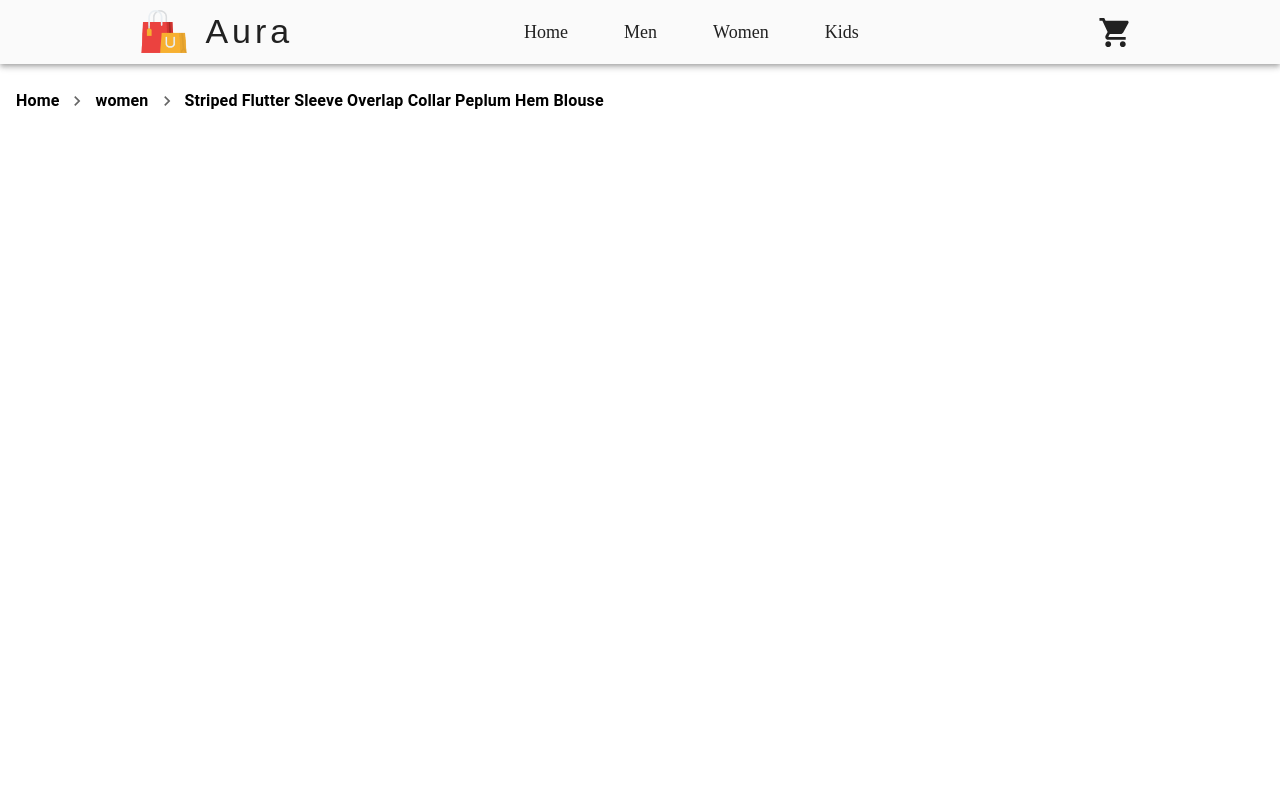
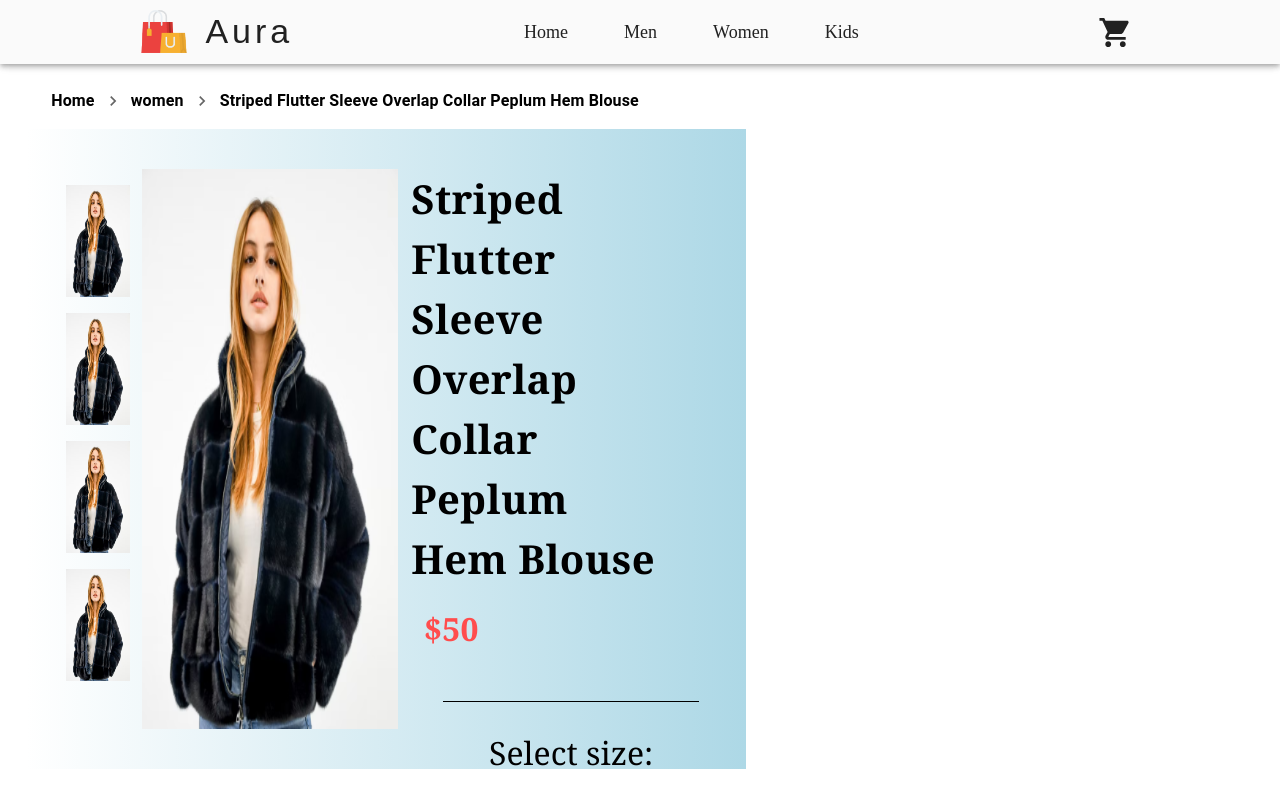
Before and after one commit to adam-sion/Aura-e-commerce, a React (Vite) app in the folder Aura/: page /product/1 in a window 1280 px wide. Built offline with nearby package versions, Linux system fonts and the light colour scheme.

Commit message:
add product to cart

```diff
--- a/Aura/src/components/MuiBreadcrum/MuiBreadcrum.tsx
+++ b/Aura/src/components/MuiBreadcrum/MuiBreadcrum.tsx
@@ -10,7 +10,7 @@ interface breadcrumProps {
 
 export const MuiBreadcrum:FC<breadcrumProps> = ({product})=> {
     return (
-        <Box m={2}>
+        <Box sx={{marginLeft:'2vw'}} m={2}>
 <Breadcrumbs aria-label="breadcrumb" separator={<NavigateNextIcon fontSize="small"/>}>
 <Link className="bread-link" to={"/"}>Home</Link>
 <Link className="bread-link" to={`/${product?.category}`}>{product?.category}</Link>
--- a/Aura/src/components/ProductDetails/ProductDetails.tsx
+++ b/Aura/src/components/ProductDetails/ProductDetails.tsx
@@ -4,9 +4,18 @@ import { useParams } from "react-router-dom";
 import { MuiBreadcrum } from "../MuiBreadcrum/MuiBreadcrum";
 import { Product } from "../../types/Product";
 import all_product from "../../data/all_product.ts";
+import { Box, Button, ButtonGroup, Divider, Typography } from "@mui/material";
+import './ProductDetails.css';
+import { Order } from "../../types/Order.ts";
+import { useShoppingList } from "../../contexts/shoppingCartContext.tsx";
 
 export const ProductDetails:FC = ()=> {
     const [product, setProduct] = useState<Product|undefined>();
+    const {addItem} = useShoppingList();
+    const [order, setOrder] = useState<Order|undefined>();
+
+    const sizes:Pick<Order, 'size'>[] = [{size:'XS'},{size:'S'},{size:'M'},{size:'L'},{size:'XL'} ];
+
     const {productId} = useParams();
 
     useEffect(()=> {
@@ -14,8 +23,131 @@ export const ProductDetails:FC = ()=> {
      setProduct(foundProduct);
     },[])
 return (
-    <>
+    <div style={{marginLeft:'2vw'}}>
     <MuiBreadcrum product={product} />
-    </>
+    <Box
+  sx={{
+    width: '50vw',
+    height: { xs: '150vh', sm: '400vh', md: '70vh' },  // Adjust height for small screens
+    display: 'flex',
+    backgroundImage: 'linear-gradient(to left, lightblue, white)',  // Blue color with 50% transparency
+    flexDirection: 'row',  // Stack on small screens, row on larger screens
+    p: { xs: 2, md: 5 },  // Add padding for smaller screens
+  }}
+>
+    <Box sx={{width:'50%', height: '100%', display:'flex', flexDirection:'row'}}>
+
+
+<Box sx={{display:"flex", flexDirection:'column', width:"20%", height:'100%', marginRight:'1vw'}}>
+
+<img style={{marginBottom:'25%', marginTop:'25%'}}  height={'20%'} src={product?.image} alt="" />
+<img style={{marginBottom:'25%'}}  height={'20%'} src={product?.image} alt="" />
+<img style={{marginBottom:'25%'}}  height={'20%'} src={product?.image} alt="" />
+<img  height={'20%'} src={product?.image} alt="" />
+</Box>
+
+<Box sx={{display:"flex", flexDirection:'column', width:"80%", height:'100%', backgroundColor:'purple'}}>
+<img height={'100%'} src={product?.image} alt="" />
+</Box>
+</Box>
+
+<Box sx={{width:'40%', height: '100%', marginLeft:'2vw'}}>
+<Typography
+  sx={{
+    fontSize:'5vh',
+    fontFamily: 'Georgia, Times New Roman, serif',  // Formal serif font
+    fontWeight: 'bold',  // Optional: Make it bold to stand out
+  }}
+>
+  {product?.name}
+</Typography>
+
+<Typography
+
+  sx={{
+    fontSize:'4vh',
+    fontFamily: 'Georgia, Times New Roman, serif',  // Formal serif font
+    fontWeight: 'bold',
+    marginTop:'2vh',
+    color: '#FF4D4D',
+    marginLeft:'1vw'  // Optional: Make it bold to stand out
+  }}
+>
+  ${product?.price}
+</Typography>
+
+    <Box
+      sx={{
+        display: 'flex',
+        justifyContent: 'center',
+        flexDirection: { xs: 'column', md: 'column' }, // Stack vertically on small screens, same for medium
+        alignItems: 'center',
+        width: '100%',
+        p: { xs: 2, md: 4 }, // Padding changes based on screen size
+      }}
+    >
+      <Divider
+        sx={{
+          width: '100%', // Ensure the Divider spans the container width
+          borderBottomWidth: '1px', // This controls the thickness of the Divider
+          borderColor: 'black', // Set the color of the Divider
+          mt: 2, // Optional: Add margin above the Divider
+          mb: 4, // Optional: Add margin below the Divider
+        }}
+      />
+      <Typography
+        sx={{ fontFamily: 'Georgia, Times New Roman, serif', marginBottom: '2vh', fontSize: { xs: '1.5rem', md: '2rem' } }} // Responsive font size
+        variant="h3"
+      >
+        Select size:
+      </Typography>
+
+      <ButtonGroup sx={{ gap: 2, marginTop: '2vh' }} aria-label="size selection">
+        {sizes.map((sizeObj) => (
+          <Button
+            key={sizeObj.size} // Add a key to each button
+            onClick={() => setOrder({ ...product!!, size: sizeObj.size })} // Access size from sizeObj
+            sx={{
+              width: { xs: 40, md: 50 }, // Responsive width
+              height: { xs: 40, md: 50 }, // Responsive height
+              borderRadius: 0,
+              backgroundColor: 'black',
+              color: 'white',
+              '&:hover': {
+                backgroundColor: '#333',
+              },
+            }}
+          >
+            {sizeObj.size}
+          </Button>
+        ))}
+      </ButtonGroup>
+
+      <Button
+        variant="contained" // Use contained style for a filled button
+        sx={{
+          backgroundColor: '#f44336', // Beautiful red color
+          color: 'white', // White text color
+          borderRadius: 20, // Rounded corners
+          padding: { xs: '8px 16px', md: '10px 20px' }, // Responsive padding
+          fontSize: { xs: '14px', md: '16px' }, // Responsive font size
+          fontWeight: 'bold', // Bold text
+          boxShadow: 3,
+          marginTop: '7vh', // Slight shadow for depth
+          '&:hover': {
+            backgroundColor: '#d32f2f', // Darker red on hover
+            boxShadow: 6, // Increased shadow on hover
+          },
+        }}
+        onClick={()=> addItem(order!!)}
+      >
+        Add to Cart
+      </Button>
+    </Box>
+
+
+</Box>
+    </Box>
+    </div>
 )
 }
--- a/Aura/src/contexts/shoppingCartContext.tsx
+++ b/Aura/src/contexts/shoppingCartContext.tsx
@@ -1,23 +1,21 @@
 // ShoppingListContext.tsx
 import React, { createContext, useContext, useState, ReactNode } from 'react';
+import { Order } from '../types/Order';
 
-interface ShoppingListItem {
-  id: number;
-  name: string;
-}
+
 
 interface ShoppingListContextType {
-  items: ShoppingListItem[];
-  addItem: (item: ShoppingListItem) => void;
+  items: Order[];
+  addItem: (item: Order) => void;
   removeItem: (id: number) => void;
 }
 
 const ShoppingListContext = createContext<ShoppingListContextType | undefined>(undefined);
 
 const ShoppingListProvider: React.FC<{ children: ReactNode }> = ({ children }) => {
-  const [items, setItems] = useState<ShoppingListItem[]>([]);
+  const [items, setItems] = useState<Order[]>([]);
 
-  const addItem = (item: ShoppingListItem) => {
+  const addItem = (item: Order) => {
     setItems((prevItems) => [...prevItems, item]);
   };
 
--- a/Aura/src/types/Order.ts
+++ b/Aura/src/types/Order.ts
@@ -1,3 +1,3 @@
 import { Product } from "./Product";
 
-export type Order = Product & {size:('S'|'M'|'L'|'XL')};
+export type Order = Product & {size:string};
```
Also changed, not shown: Aura/src/components/ProductDetails/ProductDetails.css (added).
